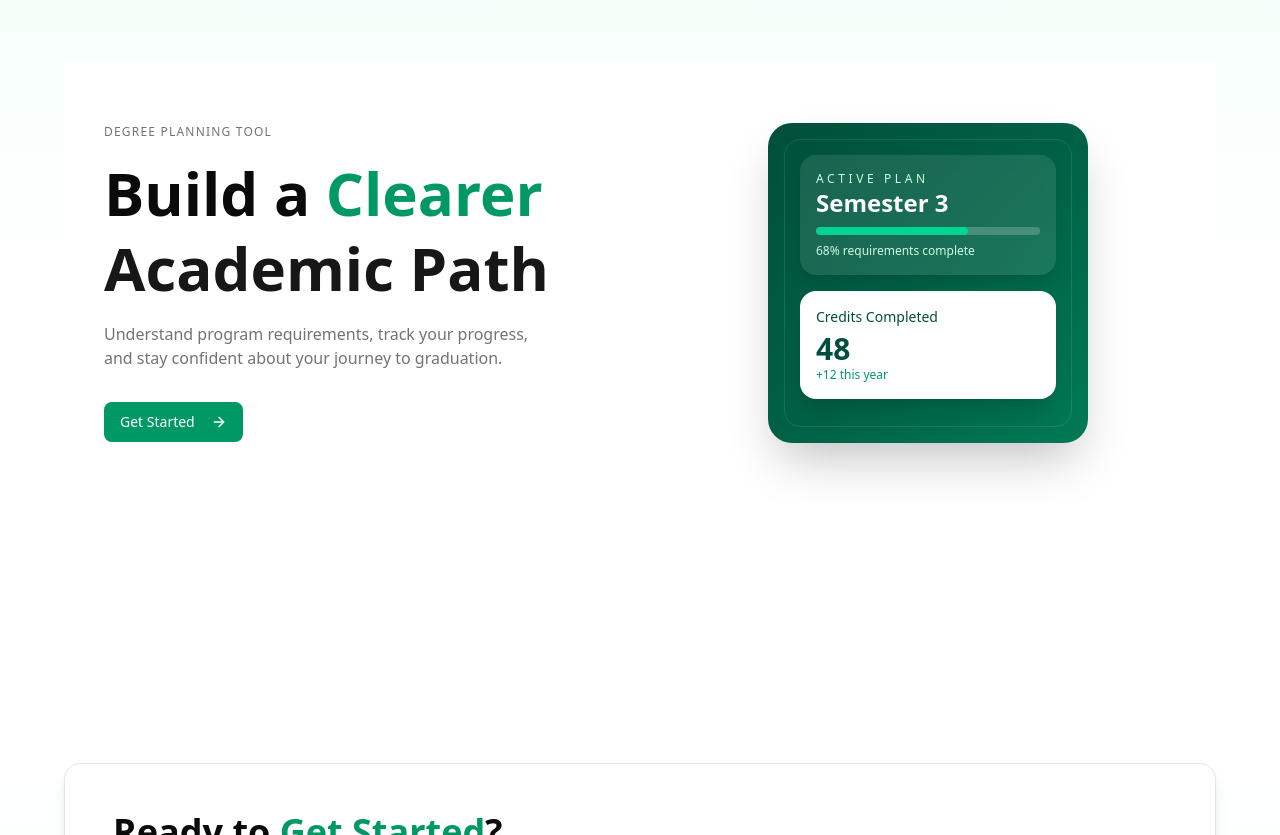
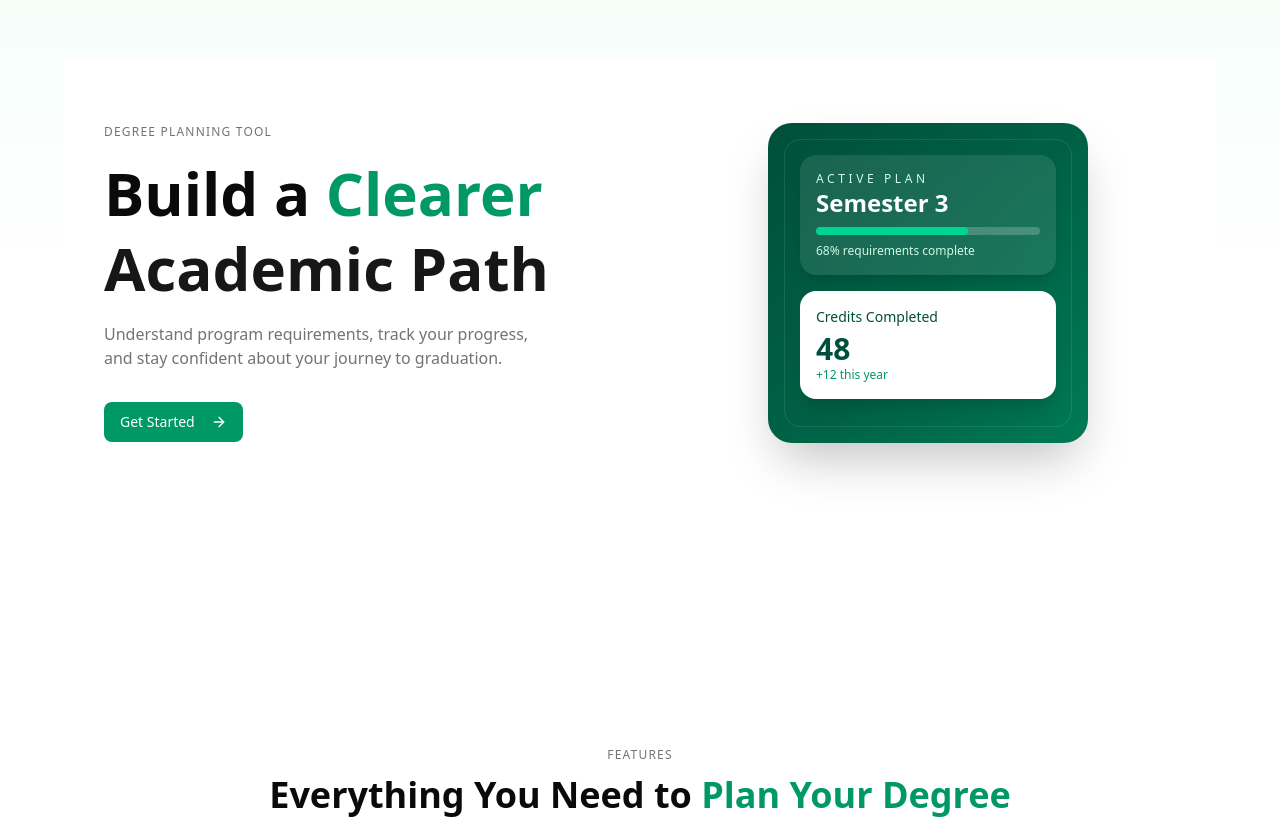
Before and after one commit to Yasser1Aboussikine/DegreePlanner-new, a React (Vite) app in the folder web/: page / in a window 1280 px wide. Shown: the part 117-952 px from the top of the page. Built offline with nearby package versions, Linux system fonts and the light colour scheme.

Commit message:
added a header to the features section

```diff
--- a/web/src/features/LandingPage/components/FeaturesSection.tsx
+++ b/web/src/features/LandingPage/components/FeaturesSection.tsx
@@ -38,5 +38,21 @@ export default function FeaturesSection() {
         { icon: Network, title: 'Visual Graphs', description: 'See progress' }
     ];
 
+    return (
+        <section className="relative py-16 px-4 bg-background">
+            <div className="max-w-6xl mx-auto">
+                {/* Header */}
+                <div className="text-center mb-12">
+                    <p className="text-xs tracking-widest text-muted-foreground mb-3 uppercase">
+                        Features
+                    </p>
+                    <h2 className="text-3xl lg:text-4xl font-bold mb-3">
+                        Everything You Need to <span className="text-emerald-600">Plan Your Degree</span>
+                    </h2>
+                </div>
 
+
+            </div>
+        </section>
+    );
 }
```
